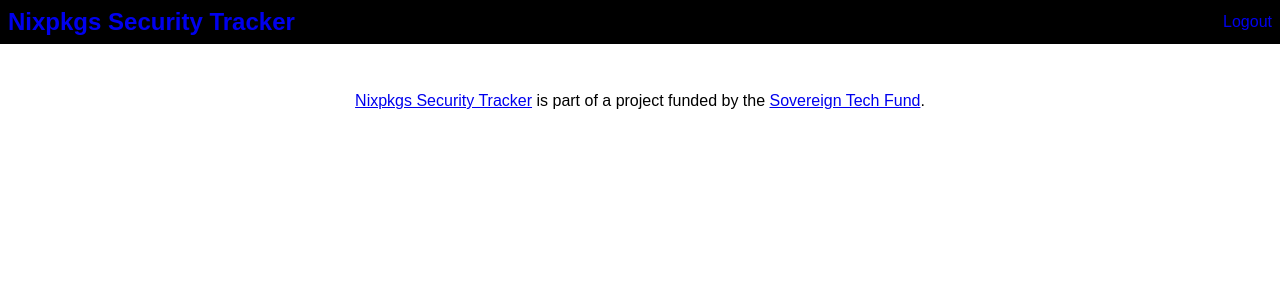
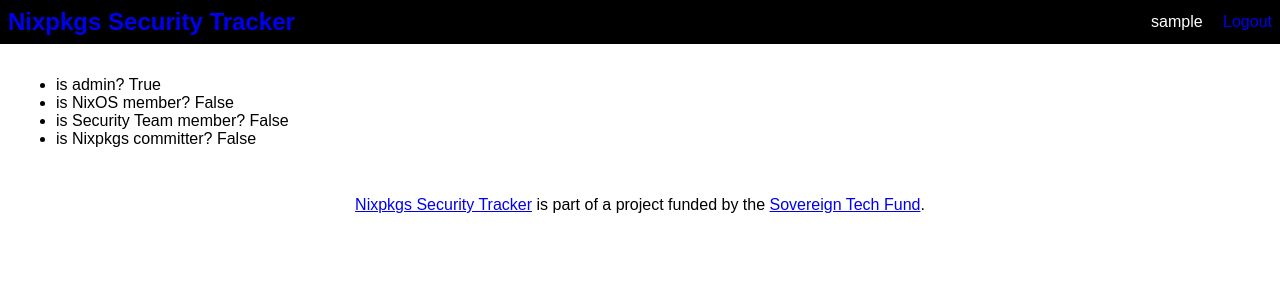
Before and after one commit to Nix-Security-WG/nix-security-tracker, a Django app: page / in a window 1280 px wide. Shown: the top 300 px of the page. Run offline with Django 4.2, Linux system fonts and the light colour scheme; the visitor is signed in with stand-in values (Sample User, id 1); data comes from the database, SQL or seed files in the repository; parts of the project's set-up code (start-up, migrations or seed data) failed here and were passed over; some libraries are stand-ins or nearby versions.

Commit message:
feat: WIP Github Oauth integration

```diff
--- a/src/website/shared/models/__init__.py
+++ b/src/website/shared/models/__init__.py
@@ -1,2 +1,3 @@
+from .accounts import *
 from .cve import *
 from .nix_evaluation import *
--- /dev/null
+++ b/src/website/shared/models/accounts.py
@@ -0,0 +1,12 @@
+from allauth.socialaccount.models import SocialAccount
+from django.contrib.auth.models import User
+
+
+class SocialUser(User):
+    class Meta:
+        proxy = True
+
+    @property
+    def github_account(self) -> SocialAccount | None:
+        # As we only have one social account per user (GitHub), we use the first one.
+        return self.socialaccount_set.first()  # type: ignore
--- a/src/website/shared/templates/base.html
+++ b/src/website/shared/templates/base.html
@@ -1,4 +1,4 @@
-{% load static socialaccount %}
+{% load static socialaccount gh_tags %}
 
 <!DOCTYPE html>
 <html lang="en">
@@ -29,6 +29,7 @@
         {% block auth %}
         {% if user.is_authenticated %}
         <li>
+          <span>{{ user }}</span>
           <a href="{% url 'account_logout' %}">
             Logout
           </a>
@@ -48,7 +49,16 @@
 
     {% block layout %}
     <article>
-          {% block content %}{% endblock content %}
+      {% block content %}
+        {% if user.is_authenticated %}
+          <ul>
+            <li>is admin? {{ user.is_staff }}</li>
+            <li>is NixOS member? {% is_nixos_member user %}</li>
+            <li>is Security Team member? {% is_security_member user %}</li>
+            <li>is Nixpkgs committer? {% is_committer user %}</li>
+          </ul>
+        {% endif %}
+      {% endblock content %}
     </article>
     {% endblock layout %}
 
--- /dev/null
+++ b/src/website/shared/templatetags/gh_tags.py
@@ -0,0 +1,101 @@
+import logging
+from typing import cast
+
+from allauth.socialaccount.models import SocialAccount
+from django import template
+from django.contrib.auth.models import User
+from github import Github
+from github.NamedUser import NamedUser
+from github.Organization import Organization
+from github.Team import Team
+from shared.models import SocialUser
+from shared.utils import get_gh
+
+register = template.Library()
+github: Github = get_gh()
+logger = logging.getLogger(__name__)
+
+
+def get_gh_username(user: User) -> str | None:
+    """
+    Return the Github username of a given Auth.User.
+    """
+    social_user = SocialUser.objects.get(id=user.id)  # type: ignore
+    social_account: SocialAccount | None = social_user.github_account
+    if social_account:
+        return social_account.extra_data.get("login")  # type: ignore
+
+    logger.warning(f"Failed to get GitHub username for user {user}.")
+    return None
+
+
+def get_gh_organization(orgname: str) -> Organization | None:
+    """
+    Return the Github Organization instance given an organization name.
+    """
+    try:
+        return github.get_organization(login=orgname)
+    except Exception as e:
+        logger.warning(f"Failed to get organization {orgname}: {e}")
+        return None
+
+
+def get_gh_team(gh_org: Organization, teamname: str) -> Team | None:
+    """
+    Return the Github Team instance given an Organization instance and a team name.
+    """
+    try:
+        return gh_org.get_team_by_slug(teamname)
+    except Exception as e:
+        logger.warning(f"Failed to get team {teamname}: {e}")
+        return None
+
+
+def is_org_member(username: str, orgname: str) -> bool:
+    """
+    Return whether a given username is a member of a Github organization
+    """
+    gh_named_user: NamedUser = cast(NamedUser, github.get_user(login=username))
+
+    gh_org: Organization | None = get_gh_organization(orgname)
+    if gh_org:
+        return gh_org.has_in_members(gh_named_user)
+    return False
+
+
+def is_team_member(username: str, orgname: str, teamname: str) -> bool:
+    """
+    Return whether a given username is a member of a Github team
+    """
+    gh_named_user: NamedUser = cast(NamedUser, github.get_user(login=username))
+
+    gh_org: Organization | None = get_gh_organization(orgname)
+    if gh_org:
+        gh_team: Team | None = get_gh_team(gh_org, teamname)
+        if gh_team:
+            return gh_team.has_in_members(gh_named_user)
+    return False
+
+
+@register.simple_tag
+def is_nixos_member(user: User) -> bool:
+    username: str | None = get_gh_username(user)
+    if username:
+        return is_org_member(username, "NixOS")
+    return False
+
+
+@register.simple_tag
+def is_committer(user: User) -> bool:
+    username: str | None = get_gh_username(user)
+    if username:
+        return is_team_member(username, "NixOS", "nixpkgs-committers")
+    return False
+
+
+@register.simple_tag
+def is_security_member(user: User) -> bool:
+    username: str | None = get_gh_username(user)
+    if username:
+        return is_team_member(username, "NixOS", "security-team")
+    return False
--- a/src/website/webview/static/style.css
+++ b/src/website/webview/static/style.css
@@ -32,6 +32,11 @@ nav a:visited {
   margin: 0;
 }
 
+nav span {
+  color: white;
+  padding: 1em;
+}
+
 article {
   padding: 1em;
 }
```
Also changed, not shown: src/website/shared/migrations/0025_socialuser.py (added).
